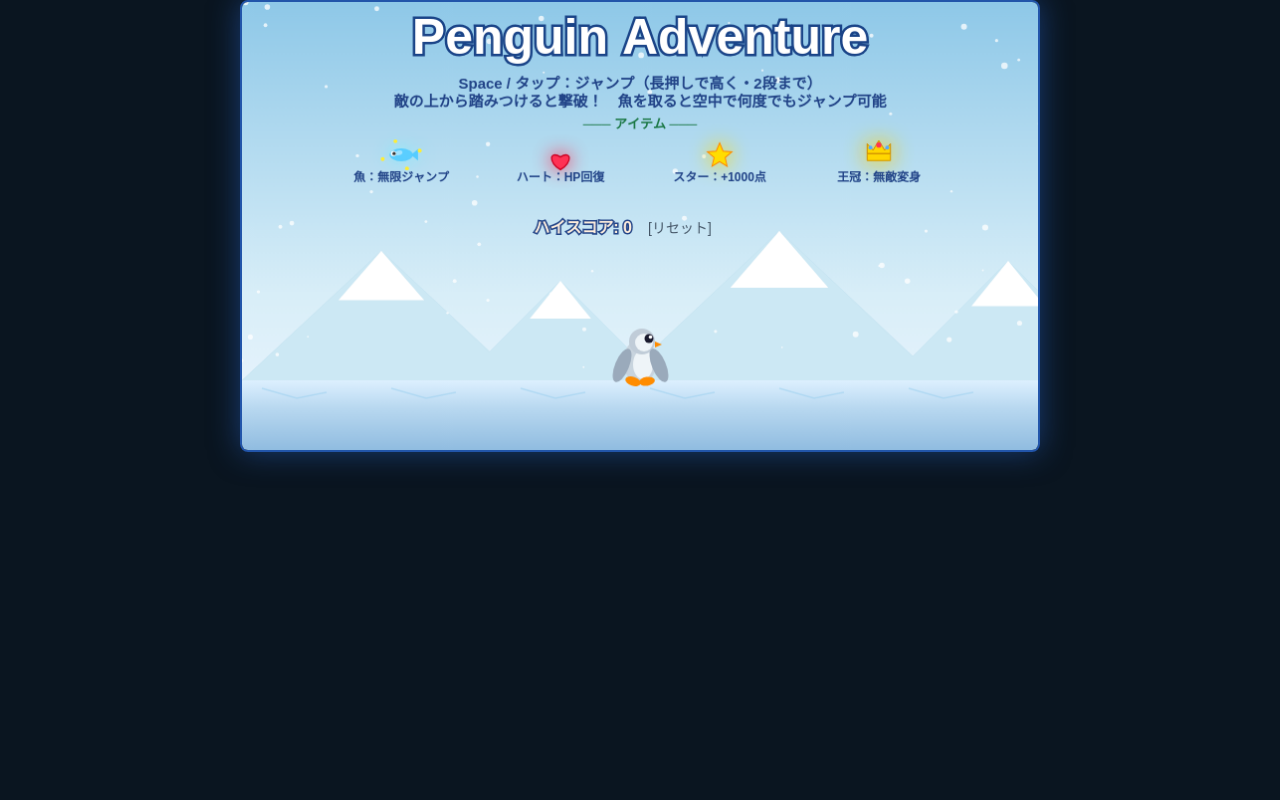
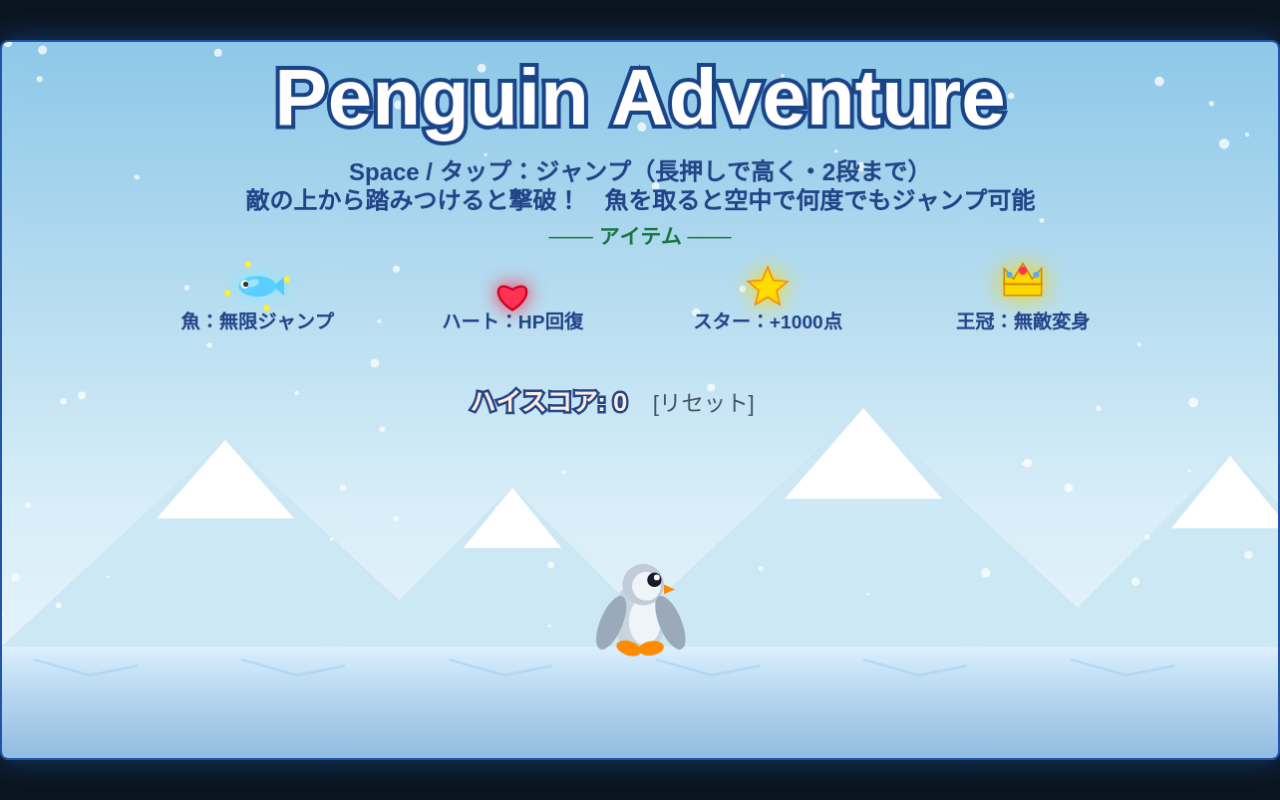
Before and after one commit to ogran-org/penguin, a plain HTML site: page index.html in a window 1280 px wide. Drawn offline with Linux system fonts and the light colour scheme; animation ran at ten frames a second.

Commit message:
PC表示の大画面化とCanvas高解像度化
- style.css: max-width制限を撤廃し、ビューポート全体に16:9でスケール
- game.js: 表示サイズ×devicePixelRatioでCanvas解像度を動的設定（ぼやけ防止）
- ResizeObserverでリサイズに追従、draw()でスケール変換を適用

Co-Authored-By: Claude Sonnet 4.6 <noreply@anthropic.com>

```diff
--- a/game.js
+++ b/game.js
@@ -3,10 +3,22 @@
 // ─── Canvas セットアップ ───────────────────────────────────────────────────────
 const canvas = document.getElementById('gameCanvas');
 const ctx = canvas.getContext('2d');
-const CANVAS_W = 800;
-const CANVAS_H = 450;
-canvas.width = CANVAS_W;
-canvas.height = CANVAS_H;
+const CANVAS_W = 800;  // 論理座標系の幅
+const CANVAS_H = 450;  // 論理座標系の高さ
+
+// 表示サイズ × devicePixelRatio で物理解像度を設定（ぼやけ防止）
+function resizeCanvas() {
+  const dpr = window.devicePixelRatio || 1;
+  const rect = canvas.getBoundingClientRect();
+  const w = Math.round(rect.width * dpr);
+  const h = Math.round(rect.height * dpr);
+  if (w > 0 && h > 0 && (canvas.width !== w || canvas.height !== h)) {
+    canvas.width = w;
+    canvas.height = h;
+  }
+}
+new ResizeObserver(resizeCanvas).observe(canvas);
+resizeCanvas();
 
 // ─── 定数 ────────────────────────────────────────────────────────────────────
 const GRAVITY = 0.40;
@@ -745,6 +757,9 @@ function burst(x, y, color, count) {
 
 // ─── 描画 ─────────────────────────────────────────────────────────────────────
 function draw() {
+  // 論理座標(800x450)を物理ピクセルにスケール
+  ctx.setTransform(canvas.width / CANVAS_W, 0, 0, canvas.height / CANVAS_H, 0, 0);
+
   drawBackground();
 
   if (state === STATE.TITLE) {
--- a/style.css
+++ b/style.css
@@ -11,34 +11,22 @@ body {
   align-items: center;
   justify-content: center;
   height: 100vh;
-  height: 100svh;
   height: 100dvh;
-  height: -webkit-fill-available;
   font-family: Arial, sans-serif;
   overflow: hidden;
 }
 
 #game-wrapper {
-  display: flex;
-  flex-direction: column;
-  align-items: center;
-  width: 100%;
-  max-width: 820px;
-  max-height: 100vh;
-  max-height: 100svh;
-  max-height: 100dvh;
-  max-height: -webkit-fill-available;
+  display: contents;
 }
 
 #gameCanvas {
   display: block;
-  width: 100%;
-  max-width: 800px;
-  max-height: 100vh;
-  max-height: 100svh;
-  max-height: 100dvh;
-  max-height: -webkit-fill-available;
-  object-fit: contain;
+  /* ビューポートに合わせて16:9を維持しながら最大化 */
+  width: min(100vw, calc(100vh * 16 / 9));
+  width: min(100vw, calc(100dvh * 16 / 9));
+  height: auto;
+  aspect-ratio: 16 / 9;
   border: 2px solid #2255aa;
   border-radius: 8px;
   box-shadow: 0 0 30px rgba(40, 100, 200, 0.5);
```
